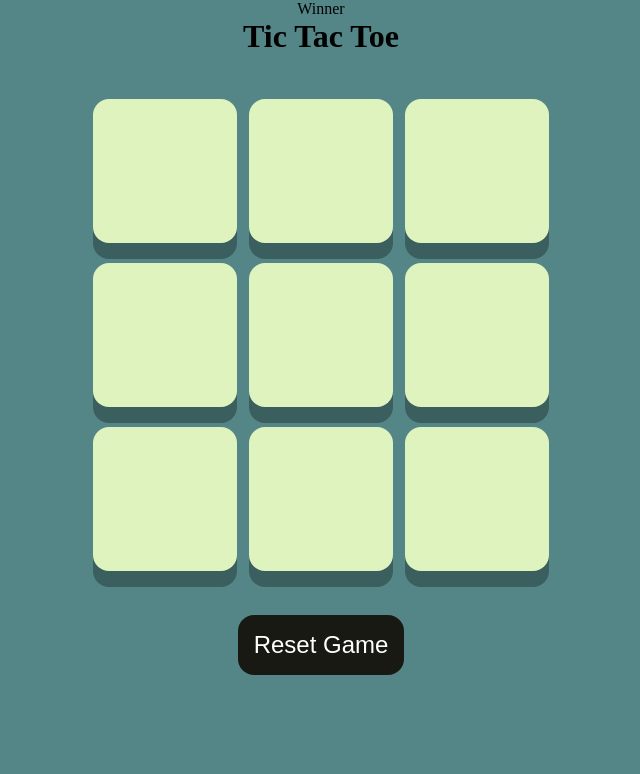
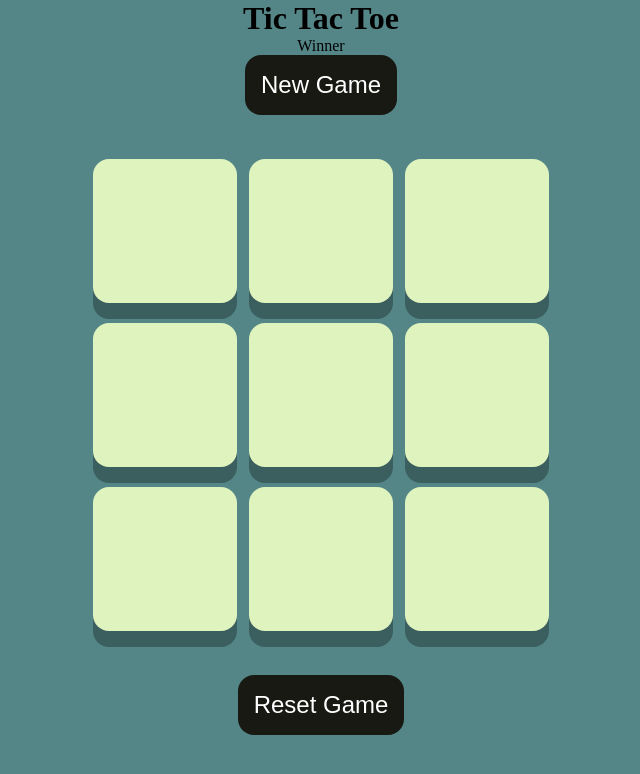
Before and after one commit to aadarshraj02/Tic-Tac-Toe, a plain HTML site: page index.html in a window 1280 px wide. Shown: the whole page, without its empty margins (319-959 px from the left). Drawn offline with Linux system fonts and the light colour scheme.

Commit message:
added a button for new game

```diff
--- a/index.html
+++ b/index.html
@@ -8,10 +8,12 @@
     <script src="script.js" defer></script>
   </head>
   <body>
+    <h1>Tic Tac Toe</h1>
     <div class="msg-container">
       <p id="msg">Winner</p>
+      <button id="reset">New Game</button>
     </div>
-    <h1>Tic Tac Toe</h1>
+
     <div class="container">
       <div class="game">
         <button class="box"></button>
```
